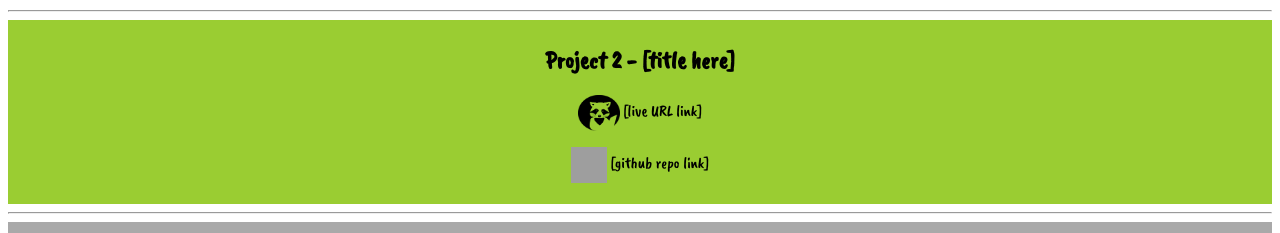
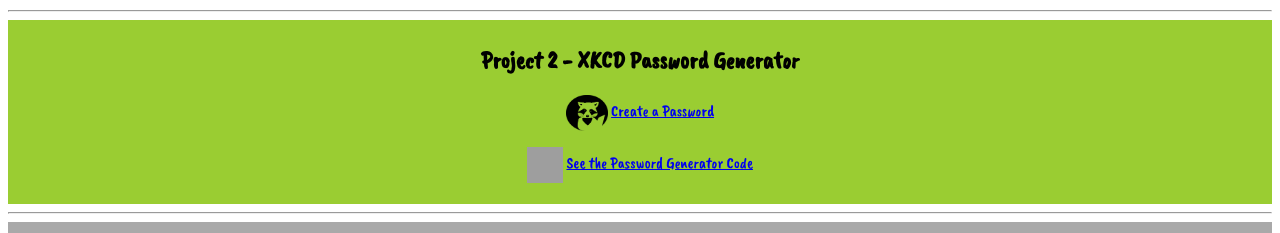
Before and after one commit to magnet-tn/p1.com, a plain HTML site: page public/index.html in a window 1280 px wide. Shown: the part 520-753 px from the top of the page. Drawn offline with nearby package versions, Linux system fonts and the light colour scheme; grey boxes are pictures that could not be loaded.

Commit message:
updated to link to Project 2.

```diff
--- a/public/index.html
+++ b/public/index.html
@@ -17,9 +17,13 @@
     </div>
     <hr>
     <div class="container2">
-        <h2>Project 2 - [title here]</h2>
-        <p><img src="img/TroubleU-logo.png" alt="TroubleU-logo" height="36"> [live URL link]</p>
-        <p><img src="http://image.flaticon.com/icons/png/512/25/25231.png" alt="GitHub-logo" height="36" width="36"> [github repo link]</p>
+        <h2>Project 2 - XKCD Password Generator</h2>
+        <p><img src="img/TroubleU-logo.png" alt="TroubleU-logo" height="36">
+            <a href="http://p2.troubleu.com">Create a Password</a>
+        </p>
+        <p><img src="http://image.flaticon.com/icons/png/512/25/25231.png" alt="GitHub-logo" height="36" width="36">
+            <a href="https://github.com/magnet-tn/p2">See the Password Generator Code</a>
+        </p>
     </div>
     <hr>
     <div class="container3">
```
Also changed, not shown: 2 other files.
